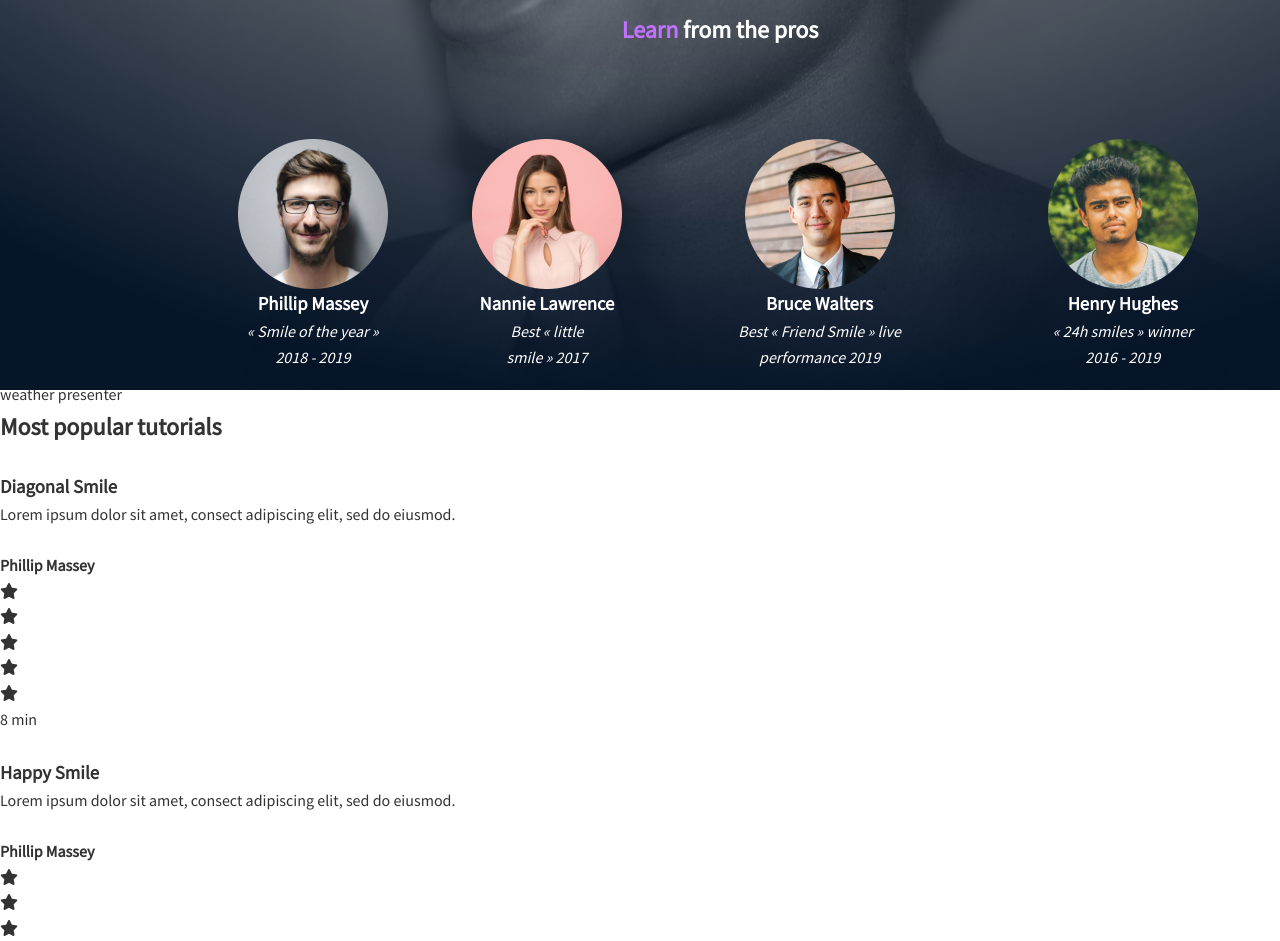
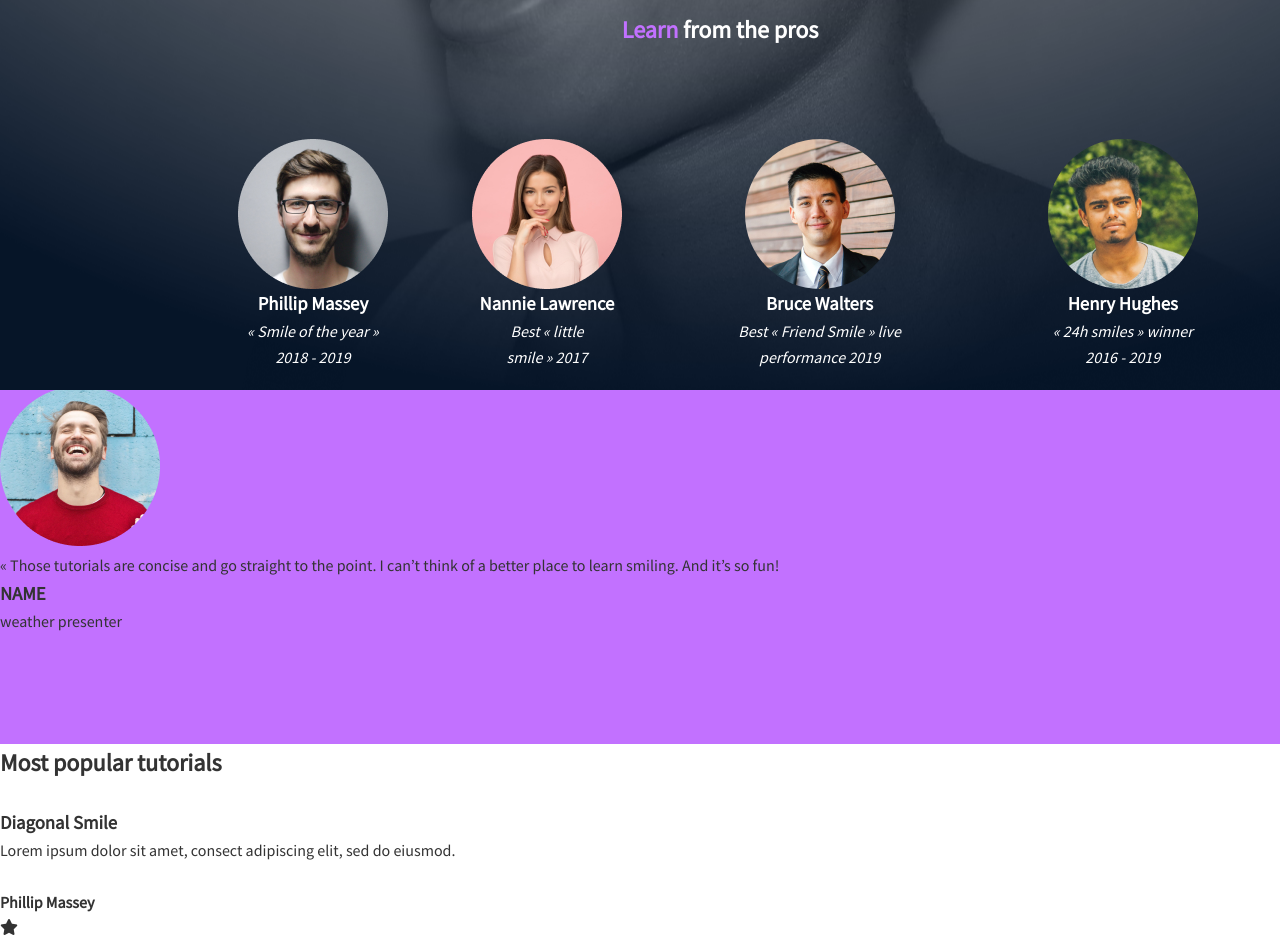
Before and after one commit to Jokotade/alx_html_css, a plain HTML site: page css_advanced/index.html in a window 1280 px wide. Shown: the part 572-1513 px from the top of the page. Drawn offline with Linux system fonts and the light colour scheme.

Commit message:
quotes section added

```diff
--- a/css_advanced/index.html
+++ b/css_advanced/index.html
@@ -89,10 +89,10 @@
                     </div>
                 </div>
             </div>
-        </section> -->
-        <section>
+        </section>
+        <section class="quotes">
             <div>
-                <img src="./images/Bitmap.png" alt="image">
+                <img src="./images/5.png" alt="image">
             </div>
             <div>
                 <blockquote>« Those tutorials are concise and go straight to the point. I can’t think of a better place to learn smiling. And it’s so fun!</blockquote>
--- a/css_advanced/styles.css
+++ b/css_advanced/styles.css
@@ -120,3 +120,12 @@ border-radius: 50%;
     text-align: center;
     font-style: italic;
 }
+
+/* Quote-section */
+.quotes {
+    background: var(--primary-color);
+    height: max-content;
+    width: 100%;
+    padding: 110px 0;
+
+}
```
